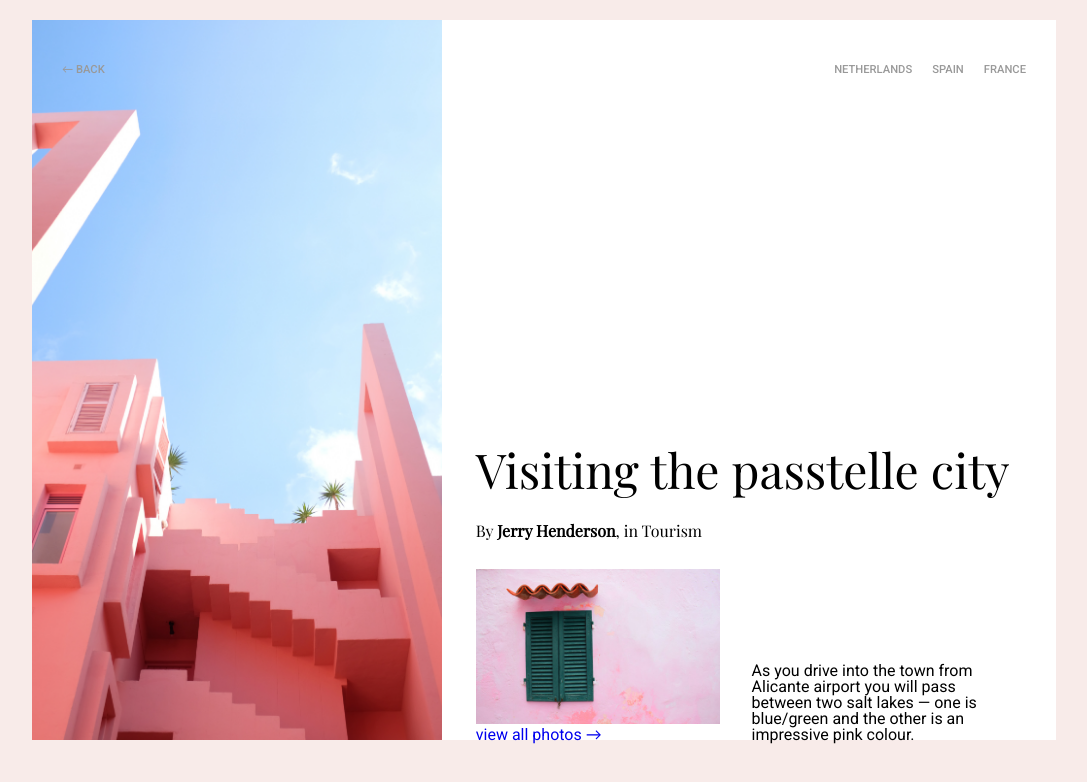
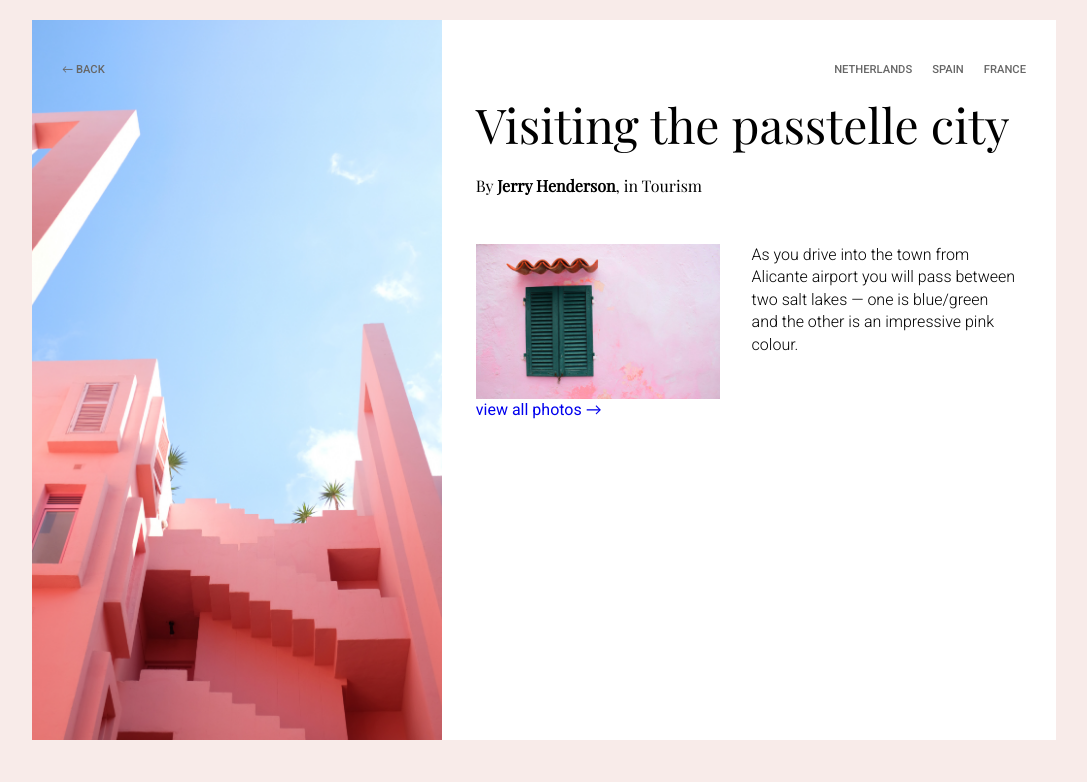
Before and after one commit to felipeolliveira/frontloop_projects, a plain HTML site: page markup/loop1_step8/index.html in a window 1280 px wide. Shown: the whole page, without its empty margins (96-1183 px from the left). Drawn offline with nearby package versions, Linux system fonts and the light colour scheme.

Commit message:
Compactação das imagens para serem carregadas mais rápido. Ajustes nos alinhamentos dos elementos do exercício 8

```diff
--- a/markup/loop1_step8/css/objects/card-tourism.css
+++ b/markup/loop1_step8/css/objects/card-tourism.css
@@ -5,19 +5,20 @@
 
 .card-tourism > .title {
   font-size: 3rem;
-  font-family: 'Playfair Display', serif;
+  font-family: "Playfair Display", serif;
 }
 
 .card-tourism > .author {
   font-size: 1rem;
-  font-family: 'Playfair Display', serif;
+  font-family: "Playfair Display", serif;
   margin-top: 30px;
 }
 
 .card-tourism > .preview {
-  margin-top: 30px;
+  margin-top: 50px;
   width: 50%;
   display: inline-block;
+  vertical-align: top;
 }
 
 .card-tourism > .preview > .cape {
@@ -33,4 +34,8 @@
 .card-tourism > .description {
   width: 49%;
   display: inline-block;
+  vertical-align: top;
+  margin-top: 50px;
+  font-weight: 300;
+  line-height: 140%;
 }
--- a/markup/loop1_step8/css/objects/left-side.css
+++ b/markup/loop1_step8/css/objects/left-side.css
@@ -2,6 +2,7 @@
   width: 40%;
   height: 100%;
   display: inline-block;
-  background: url('../../img/background.jpg') no-repeat center center;
+  background: url("../../img/background.jpg") no-repeat center center;
   background-size: cover;
+  vertical-align: top;
 }
--- a/markup/loop1_step8/css/objects/navegation-menu.css
+++ b/markup/loop1_step8/css/objects/navegation-menu.css
@@ -13,12 +13,12 @@
 .navegation-menu > .link {
   padding: 0 5px;
   margin: 0 5px;
-  font-size: .7rem;
+  font-size: 0.7rem;
   font-weight: 500;
   text-transform: uppercase;
-  color: #999999;
+  color: #676767;
 }
 
 .navegation-menu > .link.back {
-  margin-right: auto
+  margin-right: auto;
 }
--- a/markup/loop1_step8/css/objects/right-side.css
+++ b/markup/loop1_step8/css/objects/right-side.css
@@ -1,4 +1,6 @@
 .right-side {
   width: 59%;
   display: inline-block;
+  vertical-align: middle;
+  padding-top: 80px;
 }
```
Also changed, not shown: markup/loop1_step1/design/loop1_step1.png, markup/loop1_step3/design/loop1_step3.png, markup/loop1_step4/design/loop1_step4.png, markup/loop1_step5/design/loop1_step5.png, markup/loop1_step6/design/loop1_step6.png, markup/loop1_step7/design/loop1_step7.png, markup/loop1_step8/design/loop1_step8.png, 1 other file.
